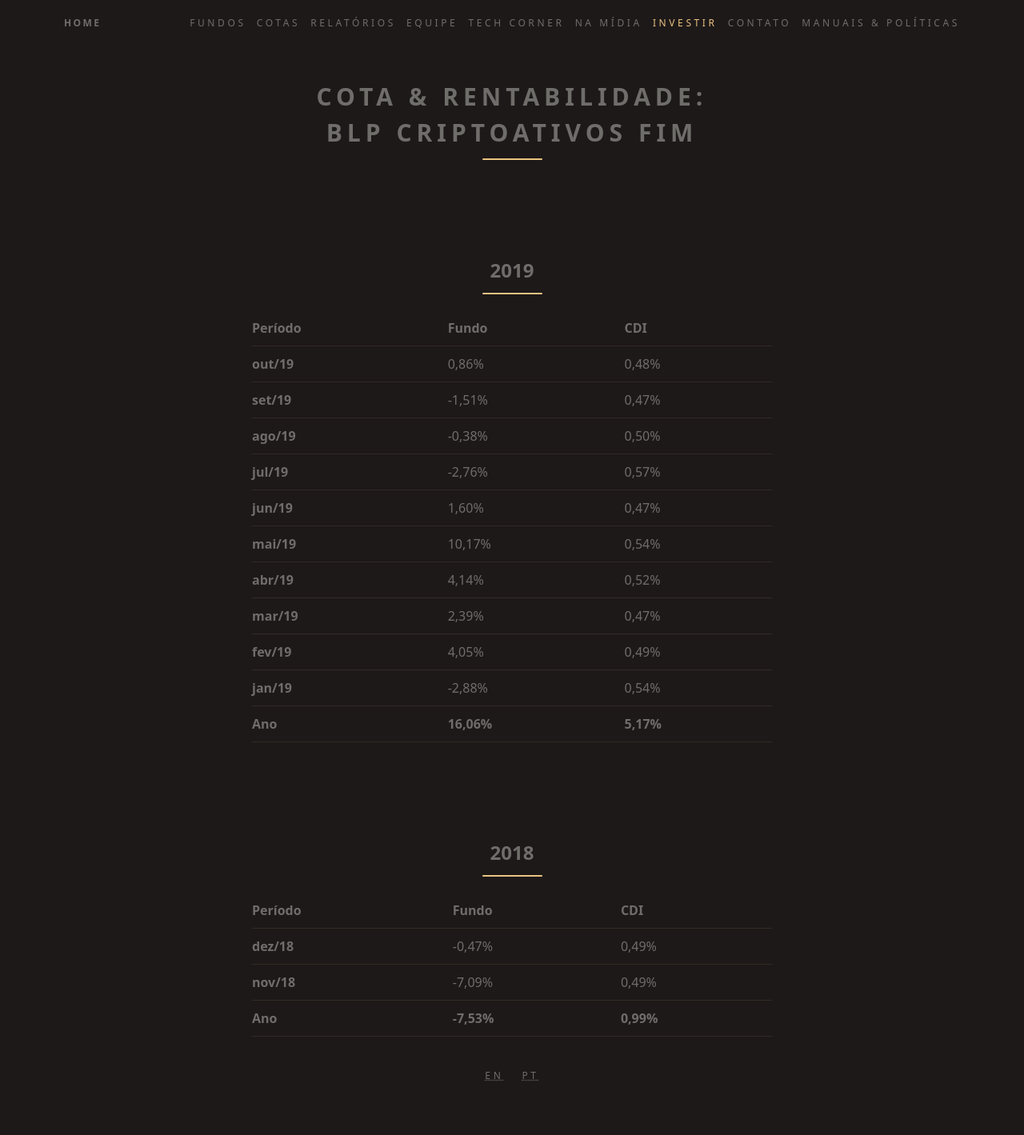
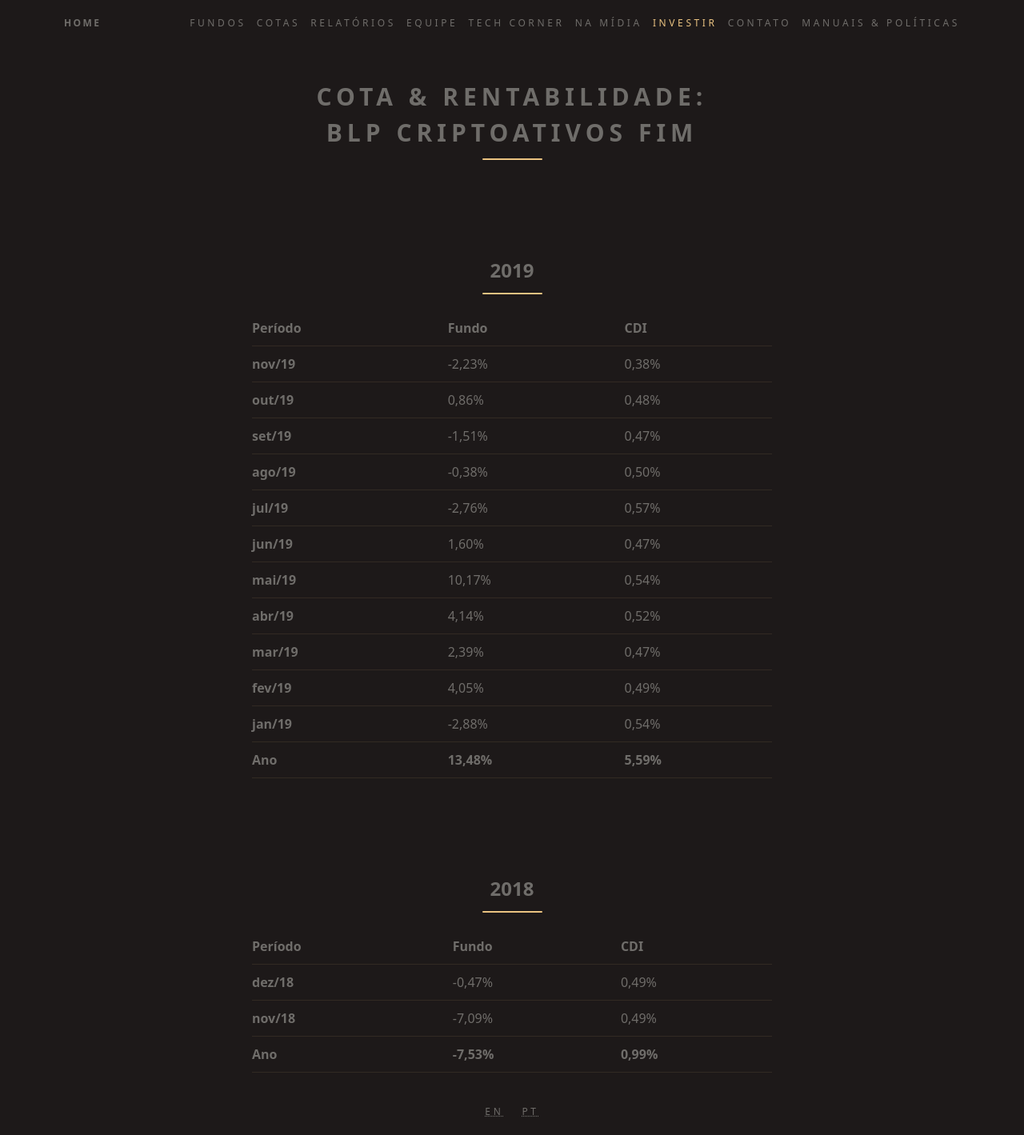
Before and after one commit to ateliedetemas/blpcrypto, a Jekyll site: the page built from _pages/rentabilidade/ativos-fim.md, in a window 1280 px wide. Shown: the whole page at 80% size. Built offline with Jekyll 4.4.1, drawn with Linux system fonts in a browser that asks for light colours; before the commit the page ends 1374 px from its top, so only the background shows below that.

Commit message:
Update ativos-fim.md

```diff
--- a/_pages/rentabilidade/ativos-fim.md
+++ b/_pages/rentabilidade/ativos-fim.md
@@ -9,6 +9,7 @@ permalink: "/rentabilidade/ativos-fim/"
 
 Período | Fundo | CDI
 ---|---|---
+**nov/19** | -2,23% | 0,38%
 **out/19** | 0,86% | 0,48%
 **set/19** | -1,51% | 0,47%
 **ago/19** | -0,38% | 0,50%
@@ -19,7 +20,7 @@ Período | Fundo | CDI
 **mar/19** | 2,39% | 0,47%
 **fev/19** | 4,05% | 0,49%
 **jan/19** | -2,88% | 0,54%
-**Ano**  | **16,06%** | **5,17%**
+**Ano**  | **13,48%** | **5,59%**
 
 ## 2018
 
```
